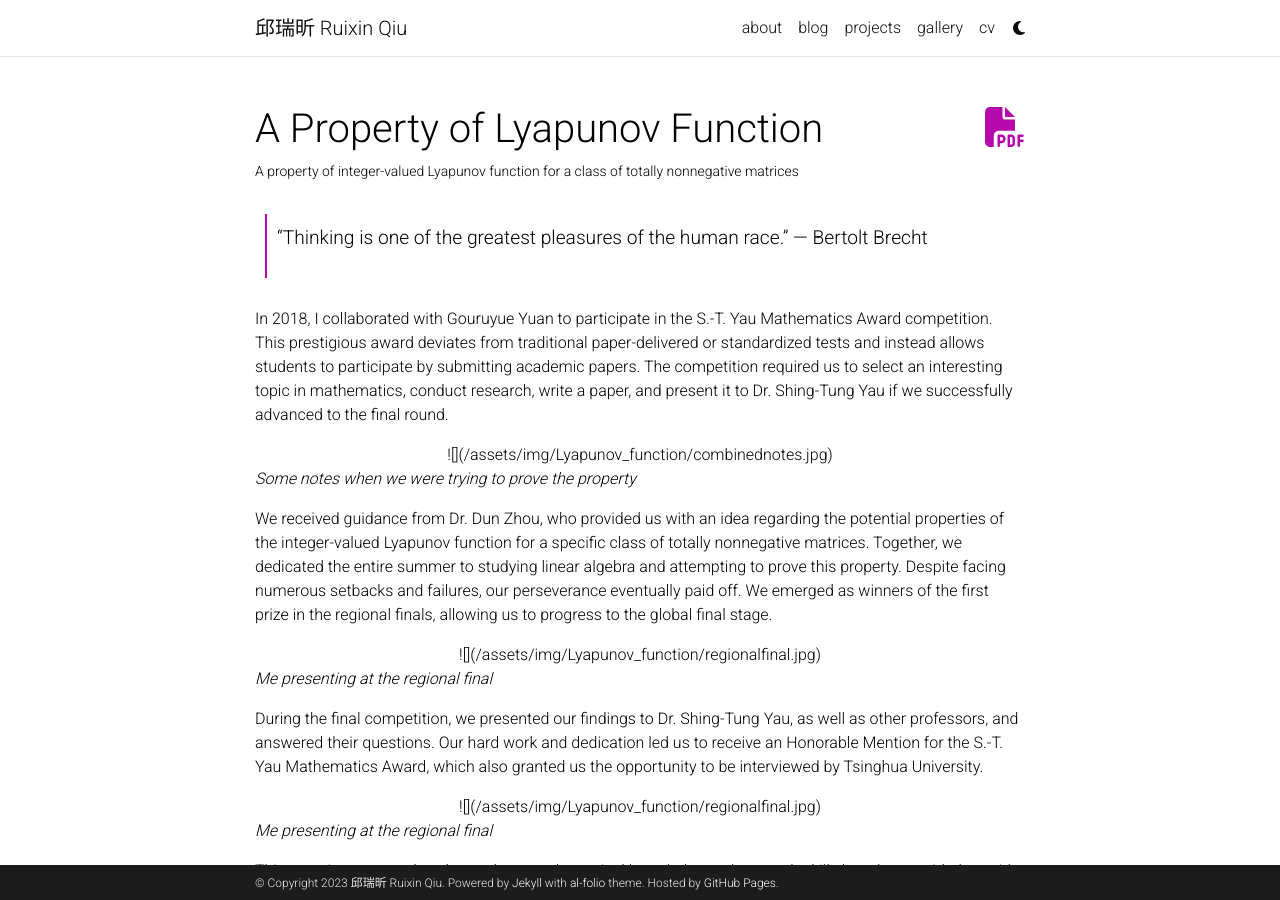
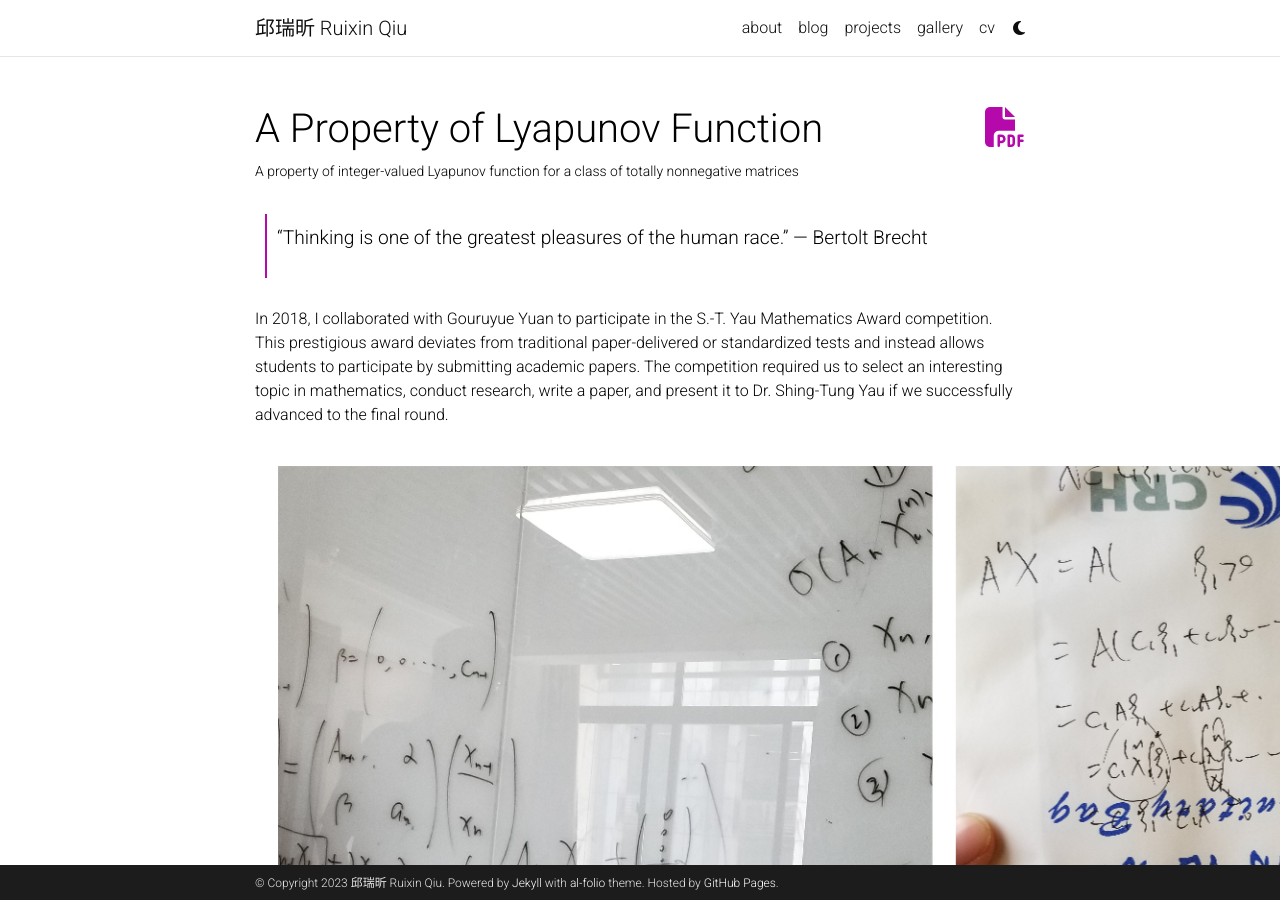
Before and after one commit to qrx10/qrx10.github.io, a Jekyll site: the page built from _projects/lyapunov.md, in a window 1280 px wide and 900 px high. Built offline with Jekyll 4.4.1, drawn with Linux system fonts in a browser that asks for light colours; comment, search, counter and statistics services are not loaded; a style sheet for code colours, icons or effects is not loaded.

Commit message:
Update lyapunov.md

```diff
--- a/_projects/lyapunov.md
+++ b/_projects/lyapunov.md
@@ -11,17 +11,15 @@
 
 In 2018, I collaborated with Gouruyue Yuan to participate in the S.-T. Yau Mathematics Award competition. This prestigious award deviates from traditional paper-delivered or standardized tests and instead allows students to participate by submitting academic papers. The competition required us to select an interesting topic in mathematics, conduct research, write a paper, and present it to Dr. Shing-Tung Yau if we successfully advanced to the final round.
 
-<div align=center>![](/assets/img/Lyapunov_function/combinednotes.jpg)</div>
+<div align=center><img src="/assets/img/Lyapunov_function/combinednotes.jpg"></div>
 *Some notes when we were trying to prove the property*
 
 We received guidance from Dr. Dun Zhou, who provided us with an idea regarding the potential properties of the integer-valued Lyapunov function for a specific class of totally nonnegative matrices. Together, we dedicated the entire summer to studying linear algebra and attempting to prove this property. Despite facing numerous setbacks and failures, our perseverance eventually paid off. We emerged as winners of the first prize in the regional finals, allowing us to progress to the global final stage.
 
-<div align=center>![](/assets/img/Lyapunov_function/regionalfinal.jpg)</div>
+<div align=center><img src="/assets/img/Lyapunov_function/regionalfinal.jpg"></div>
 *Me presenting at the regional final*
 
 During the final competition, we presented our findings to Dr. Shing-Tung Yau, as well as other professors, and answered their questions. Our hard work and dedication led us to receive an Honorable Mention for the S.-T. Yau Mathematics Award, which also granted us the opportunity to be interviewed by Tsinghua University.
 
-<div align=center>![](/assets/img/Lyapunov_function/regionalfinal.jpg)</div>
-*Me presenting at the regional final*
 
 This experience not only enhanced our mathematical knowledge and research skills but also provided us with invaluable opportunities to showcase our abilities and interact with renowned mathematicians.
```
